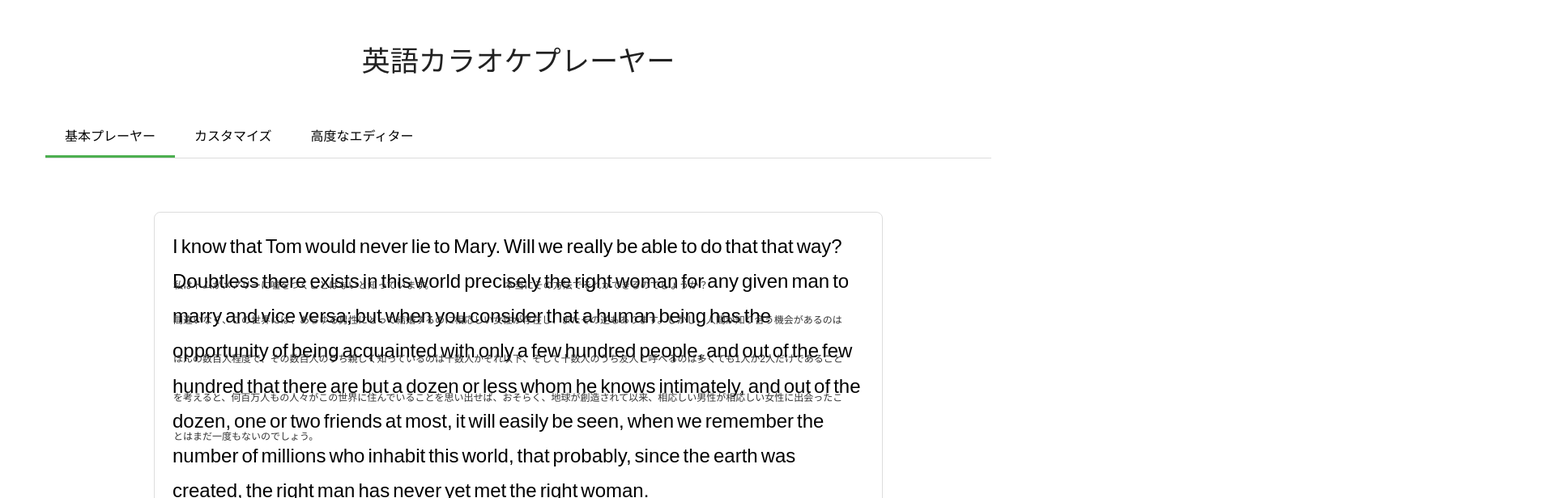
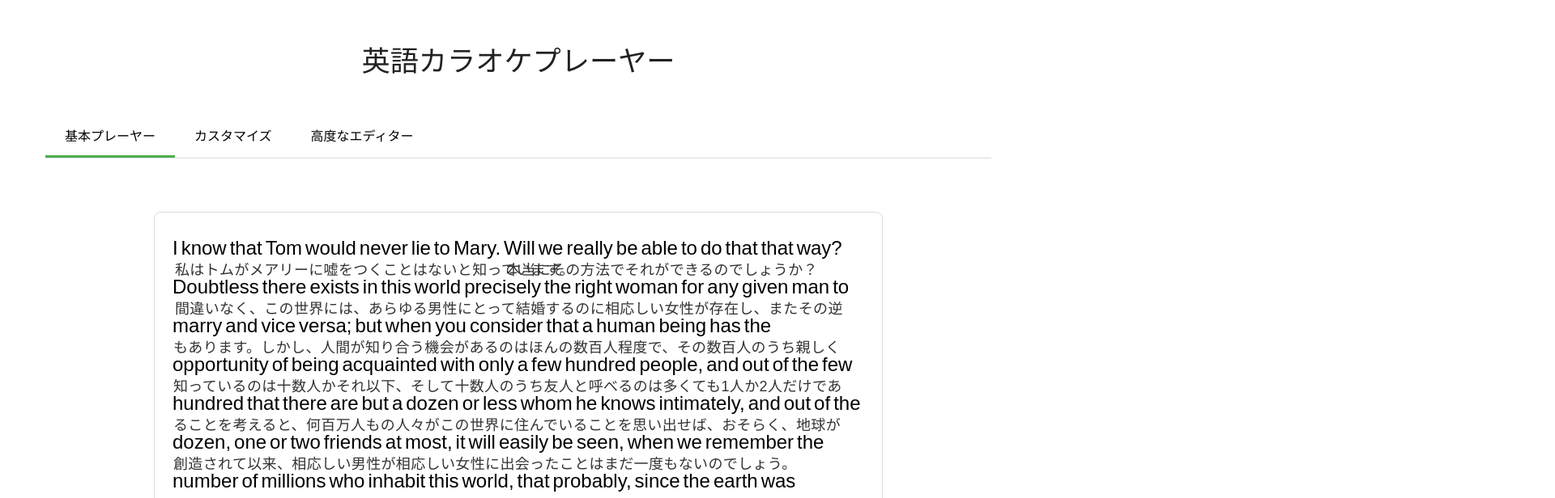
Before and after one commit to erutobusiness/english-karaoke-player, a React (Vite) app: page / in a window 1280 px wide. Shown: the top 616 px of the page at 81% size, 1920 px wide, since content can reach past the window. Built offline with nearby package versions, Linux system fonts and the light colour scheme.

Commit message:
EnglishKaraokePlayerコンポーネントに和訳表示用のテキストラッパーを追加し、和訳の位置計算を改善。CSSスタイルを調整し、表示エリアの可読性を向上。音声データの管理を強化。

```diff
--- a/src/components/EnglishKaraokePlayer/EnglishKaraokePlayer.tsx
+++ b/src/components/EnglishKaraokePlayer/EnglishKaraokePlayer.tsx
@@ -13,6 +13,8 @@ const EnglishKaraokePlayer = () => {
   const [activeItemIndex, setActiveItemIndex] = useState<number>(0);
   // 英文全体のコンテナへのref
   const englishContainerRef = useRef<HTMLDivElement>(null);
+  // 英文テキスト用のラッパーへのref
+  const englishTextsWrapperRef = useRef<HTMLDivElement>(null);
 
   const activeKaraokeData = karaokeData[activeItemIndex];
   const activeAudioUrl = activeKaraokeData?.audioUrl ?? '';
@@ -89,7 +91,7 @@ const EnglishKaraokePlayer = () => {
     <div className="karaoke-container single-box-inline">
       <div ref={englishContainerRef} className="karaoke-text-display">
         {/* 英文表示エリア */}
-        <div className="english-texts-wrapper">
+        <div ref={englishTextsWrapperRef} className="english-texts-wrapper">
           {/* flatMap を使用して全単語をフラットにレンダリング */}
           {karaokeData.flatMap((item, itemIndex) => {
             // Map words to their spans
@@ -130,7 +132,11 @@ const EnglishKaraokePlayer = () => {
         </div>
 
         {/* 和訳コンポーネント */}
-        <Wayaku karaokeData={karaokeData} containerRef={englishContainerRef} />
+        <Wayaku
+          karaokeData={karaokeData}
+          containerRef={englishContainerRef}
+          textsWrapperRef={englishTextsWrapperRef}
+        />
       </div>
 
       <div className="controls-container controls-bottom">
--- a/src/components/EnglishKaraokePlayer/Wayaku.css
+++ b/src/components/EnglishKaraokePlayer/Wayaku.css
@@ -1,29 +1,49 @@
+.wayaku-wrap {
+  position: absolute;
+  top: 20px; /* karaoke-text-displayのpadding値と同じ */
+  left: 20px; /* karaoke-text-displayのpadding値と同じ */
+  right: 20px; /* karaoke-text-displayのpadding値と同じ */
+  bottom: 20px; /* karaoke-text-displayのpadding値と同じ */
+  width: auto; /* widthとheightはrightとbottomを使うので不要 */
+  height: auto;
+  pointer-events: none; /* 下層のテキスト選択などを妨げないように */
+}
+
 /* 和訳ブロック */
 .japanese-text-block {
-  font-size: 16px;
-  color: #555;
-  line-height: 1.5;
+  position: absolute;
+  left: 0;
+  /*  */
+  font-size: 0.75em;
+  color: #333;
   font-family: sans-serif;
   pointer-events: none;
-  white-space: normal; /* 改行するように変更 */
+  white-space: normal;
   display: block;
-  position: absolute;
-  margin-top: 0;
   overflow: visible;
   z-index: 1;
-  max-width: 95%; /* コンテナ幅に対して少し余白を残す */
-  word-wrap: break-word; /* 長い単語も折り返す */
-  padding-right: 20px; /* 右側に余白を追加 */
+  width: 100%; /* 親Divと同じ幅に設定 */
+  word-wrap: break-word;
+  word-break: break-word;
+  padding: 3px 20px 3px 3px;
+  border-radius: 3px;
+  letter-spacing: 0.02em;
+  box-sizing: border-box;
+  transition: opacity 0.3s ease;
+  /* 位置調整 */
+  margin-top: -24px;
+  line-height: 48px;
 }
 
-/* 和訳の測定用要素 */
-.wayaku-measure {
-  visibility: hidden;
-  position: absolute;
-  white-space: nowrap;
-  font-size: 16px;
-  font-family: sans-serif;
-  pointer-events: none;
+/* 和訳テキスト用のスタイル */
+.wayaku-text {
+  display: inline;
+}
+
+/* スペーシング用のspan */
+.spacing-span {
+  display: inline-block;
+  height: 1px; /* 高さは最小限に */
 }
 
 /* 英文の測定用要素 */
--- a/src/components/EnglishKaraokePlayer/Wayaku.tsx
+++ b/src/components/EnglishKaraokePlayer/Wayaku.tsx
@@ -1,85 +1,80 @@
-import { useEffect, useRef, useState } from 'react';
+import { useEffect, useState } from 'react';
 import type { KaraokeText } from './data';
 import './Wayaku.css';
 
 interface WayakuProps {
   karaokeData: KaraokeText[];
   containerRef: React.RefObject<HTMLDivElement | null>;
+  textsWrapperRef: React.RefObject<HTMLDivElement | null>;
 }
 
 interface TranslationPosition {
   top: number;
   left: number;
   width: number;
-  index: number; // 文のインデックスを追加
+  index: number;
 }
 
 /**
  * 和訳表示用コンポーネント
  * 英文の下に和訳を表示する
  */
-const Wayaku: React.FC<WayakuProps> = ({ karaokeData, containerRef }) => {
+const Wayaku: React.FC<WayakuProps> = ({ karaokeData, containerRef, textsWrapperRef }) => {
   const [translationPositions, setTranslationPositions] = useState<TranslationPosition[]>([]);
-  const measureRef = useRef<HTMLSpanElement>(null); // 和訳測定用
 
   useEffect(() => {
     const calculateTranslationPositions = () => {
-      if (!containerRef.current || !measureRef.current) return;
+      if (!containerRef.current || !textsWrapperRef.current) return;
 
       // data-sentence-index を持つすべての単語要素を取得
       const wordElements = Array.from(containerRef.current.querySelectorAll('[data-sentence-index]')) as HTMLElement[];
 
-      // 文ごとに最初の単語要素の位置情報を抽出
-      const sentenceRects = wordElements.reduce<Array<{ rect: DOMRect; index: number }>>((acc, el) => {
+      // 文ごとに単語要素をグループ化
+      const sentenceGroups = wordElements.reduce<Record<string, HTMLElement[]>>((acc, el) => {
         const indexStr = el.getAttribute('data-sentence-index');
         if (indexStr === null) return acc;
         const index = Number.parseInt(indexStr, 10);
         if (Number.isNaN(index)) return acc;
 
-        // 同じインデックスの要素がまだ追加されていなければ追加
-        if (!acc.some(item => item.index === index)) {
-          acc.push({
-            rect: el.getBoundingClientRect(), // 最初の単語の位置
-            index: index,
+        if (!acc[index]) {
+          acc[index] = [];
+        }
+        acc[index].push(el);
+        return acc;
+      }, {});
+
+      // より直接的な親要素であるテキストラッパーの位置情報を取得
+      const wrapperRect = textsWrapperRef.current.getBoundingClientRect();
+
+      // 各文グループから位置情報を計算
+      const positions = Object.entries(sentenceGroups).map(([indexStr, elements]) => {
+        const index = Number.parseInt(indexStr, 10);
+
+        // 文の最初の単語の位置
+        const firstElement = elements[0];
+        const firstRect = firstElement.getBoundingClientRect();
+
+        // 文の最後の単語の位置
+        const lastElement = elements[elements.length - 1];
+        const lastRect = lastElement.getBoundingClientRect();
+
+        // 文全体の幅を計算（最後の単語の右端 - 最初の単語の左端）
+        const sentenceWidth = (lastRect.left + lastRect.width) - firstRect.left;
+
+        // 位置計算 - テキストラッパーを基準にする
+        const top = firstRect.bottom - wrapperRect.top; // 下端基準
+        const left = firstRect.left - wrapperRect.left; // 左端基準
+
+        return { top, left, width: sentenceWidth, index };
       });
-        }
-        return acc;
-      }, []);
 
       // インデックス順にソート
-      sentenceRects.sort((a, b) => a.index - b.index);
-
-      const containerRect = containerRef.current.getBoundingClientRect();
-
-      // 各文に対応する和訳の位置を計算
-      const positions = sentenceRects.map(({ rect, index }) => { // map の引数を修正
-        if (measureRef.current) {
-          const wayakuText = karaokeData[index]?.wayaku || ''; // ?. を追加して安全にアクセス
-          measureRef.current.textContent = wayakuText;
-          const wayakuWidth = measureRef.current.offsetWidth;
-
-          // 位置計算 (getBoundingClientRect を基準に戻す)
-          const top = rect.bottom - containerRect.top + 2; // 下端基準、オフセット+2
-          const left = rect.left - containerRect.left; // 元の計算方法に戻す
-          const width = wayakuWidth; // 和訳テキストの幅を使用
-
-          return { top, left, width, index }; // index を含める
-        }
-
-        // fallback (measureRefがない場合)
-        return {
-          top: rect.bottom - containerRect.top + 2, // 下端基準、オフセット+2
-          left: rect.left - containerRect.left, // 元の計算方法に戻す
-          width: rect.width, // 最初の単語の幅
-          index: index // index を含める
-        };
-      });
-
+      positions.sort((a, b) => a.index - b.index);
       setTranslationPositions(positions);
     };
 
     // DOMのレンダリングとスタイルの適用を待つために少し遅延させる
-    const timerId = setTimeout(calculateTranslationPositions, 100); // 遅延を短縮
+    const timerId = setTimeout(calculateTranslationPositions, 100);
 
     window.addEventListener('resize', calculateTranslationPositions);
 
@@ -87,57 +82,35 @@ const Wayaku: React.FC<WayakuProps> = ({ karaokeData, containerRef }) => {
       clearTimeout(timerId);
       window.removeEventListener('resize', calculateTranslationPositions);
     };
-  }, [karaokeData, containerRef]); // 依存配列に containerRef を含める
+  }, [containerRef, textsWrapperRef]); // 依存配列にtextsWrapperRefを追加
 
   return (
     <>
-      {/* 測定用の隠し要素 - 和訳用 */}
-      <span
-        ref={measureRef}
-        className="wayaku-measure"
-        style={{
-          position: 'absolute',
-          visibility: 'hidden',
-          height: 'auto',
-          width: 'auto',
-          whiteSpace: 'nowrap', // 正確な幅測定のため
-        }}
-      />
-
       {/* 和訳表示 */}
+      <div className='wayaku-wrap'>
         {karaokeData.map((item, itemIndex) => {
           // translationPositions から対応するインデックスの位置情報を検索
           const pos = translationPositions.find(p => p.index === itemIndex);
 
           // 対応する位置情報がない場合は何もレンダリングしない
-        if (!pos) {
-           // console.warn(`Position data for index ${itemIndex} not found.`); // デバッグ用（必要ならコメント解除）
-           return null;
-        }
-
+          if (!pos) return null;
 
           return (
             <div
-            key={`japanese-${item.audioUrl}-${itemIndex}`} // よりユニークなキー
+              key={`japanese-${item.audioUrl}-${itemIndex}`}
               className="japanese-text-block"
               style={{
-              position: 'absolute',
-              top: `${pos.top}px`, // 単位を追加
-              left: `${pos.left}px`, // 単位を追加
-              width: `${pos.width}px`, // 単位を追加
-              boxSizing: 'border-box',
-              opacity: translationPositions.length > 0 ? 1 : 0,
-              transition: 'opacity 0.3s ease',
-              pointerEvents: 'none', // 和訳がクリックイベントを妨げないように
-              fontSize: '0.5em', // フォントサイズをさらに小さく
-              color: '#333', // 色を濃くする (黒に近いグレー)
-              lineHeight: '4', // 行間調整
+                top: `${pos.top}px`,
+                left: 0, // leftを0に設定
+                opacity: translationPositions.length > 0 ? 1 : 0
               }}
             >
-            {item.wayaku}
+              <span className="spacing-span" style={{ width: `${pos.left}px`, display: 'inline-block' }} />
+              <span className="wayaku-text">{item.wayaku}</span>
             </div>
           );
         })}
+      </div>
     </>
   );
 };
--- a/src/styles/karaoke.css
+++ b/src/styles/karaoke.css
@@ -9,7 +9,7 @@
 /* Base Text Display Area */
 .karaoke-text-display {
   font-size: 24px;
-  line-height: 1.8;
+  line-height: 48px;
   margin: 30px 0;
   padding: 20px;
   border: 1px solid #ddd;
```
Lines whose indentation alone changed are shown as unchanged.
